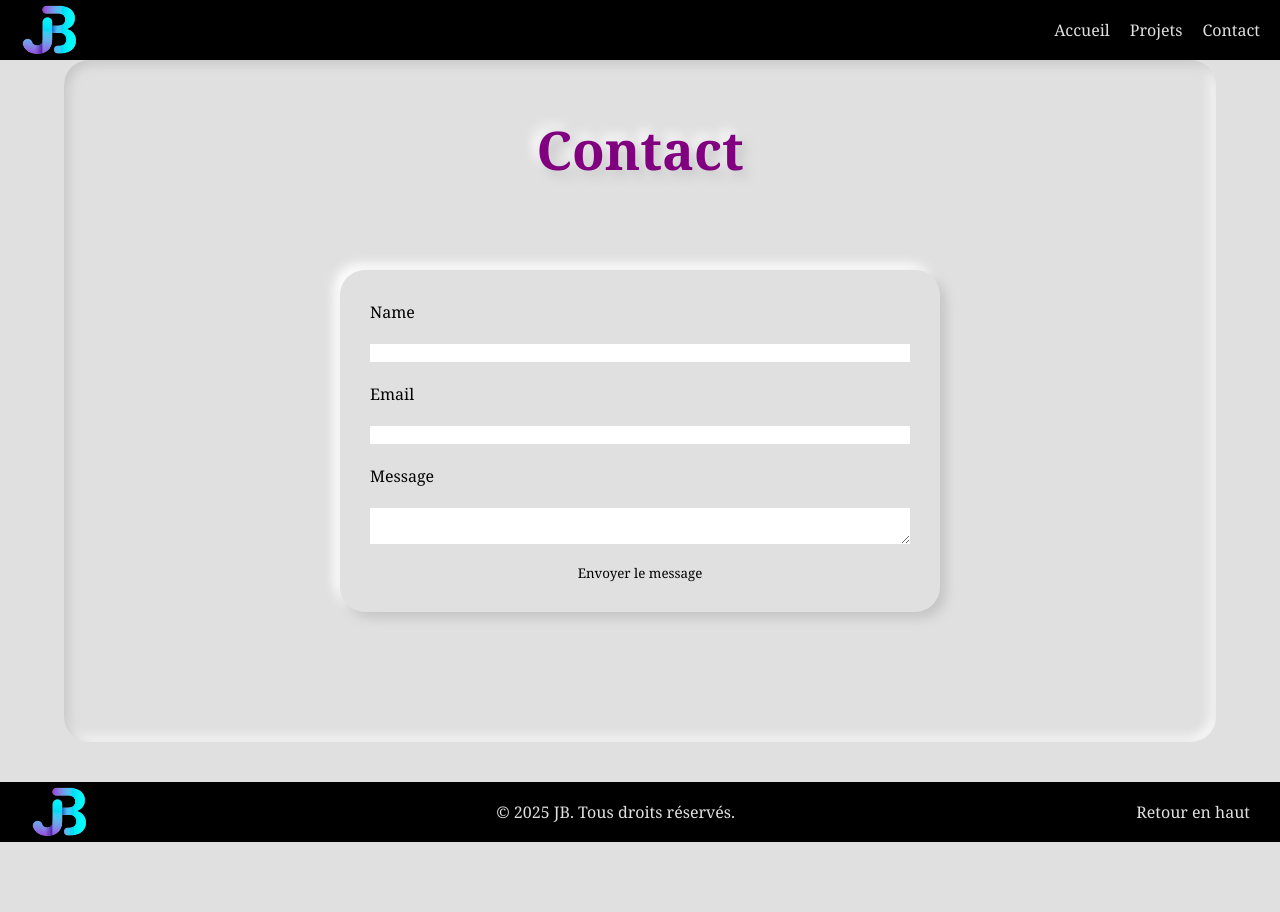
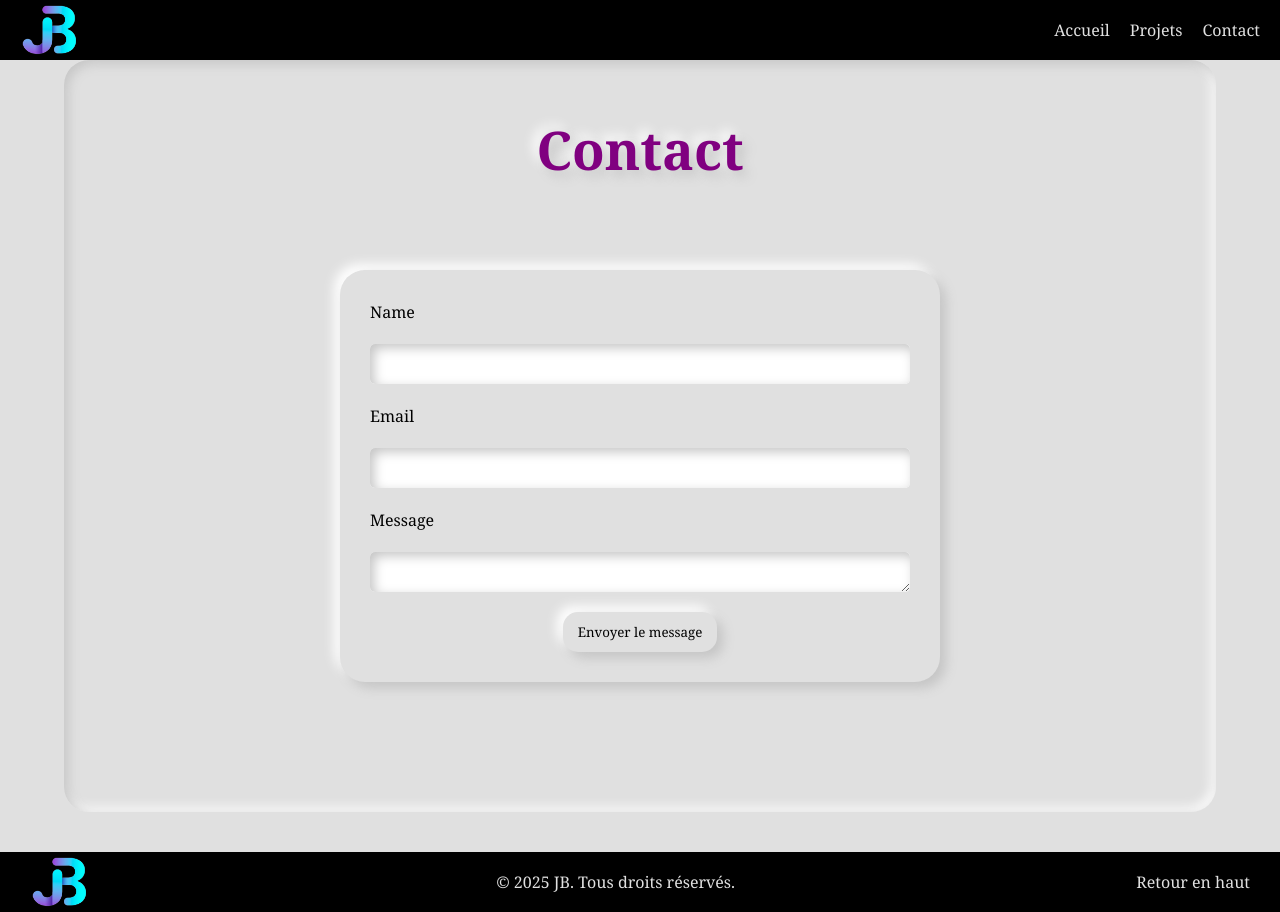
Before and after one commit to Jo8Dev/JB-portfolio, a React (Vite) app in the folder Frontend/: page /contact in a window 1280 px wide. Before the commit the page ends 842 px from the top, so only its background shows below. Built offline with nearby package versions, Linux system fonts and the light colour scheme; a web font is replaced by a local one.

Commit message:
Ajout de styles SCSS pour les éléments de formulaire dans le composant Contact, incluant des améliorations pour les champs d'entrée et le bouton.

```diff
--- a/Frontend/src/pages/Contact/Contact.module.scss
+++ b/Frontend/src/pages/Contact/Contact.module.scss
@@ -15,4 +15,33 @@
         @include m.flex-column;
         gap: 20px;
     }
+
+    input,
+    textarea {
+        @include m.card-shadow-inset;
+        border-radius: 5px;
+        height: 40px;
+        padding-left: 5px;
+        background-color: white;
+    }
+
+    button {
+        @include m.card-shadow;
+        border-radius: 15px;
+        height: 40px;
+        padding: 0 15px;
+        margin: auto;
+
+        &:active {
+            @include m.card-shadow-inset;
+        }
+
+        &:hover {
+            box-shadow: none;
+            color: v.$tertiary-color;
+        }
+
+
+    }
+
 }
```
